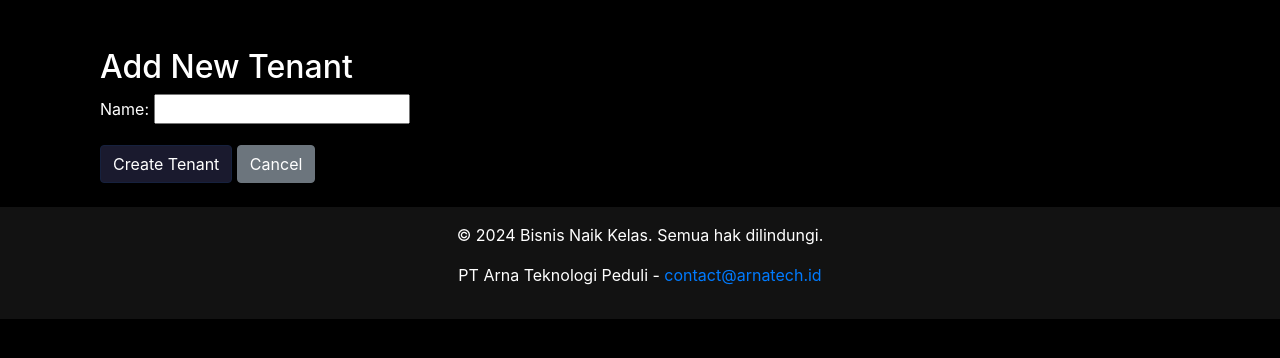
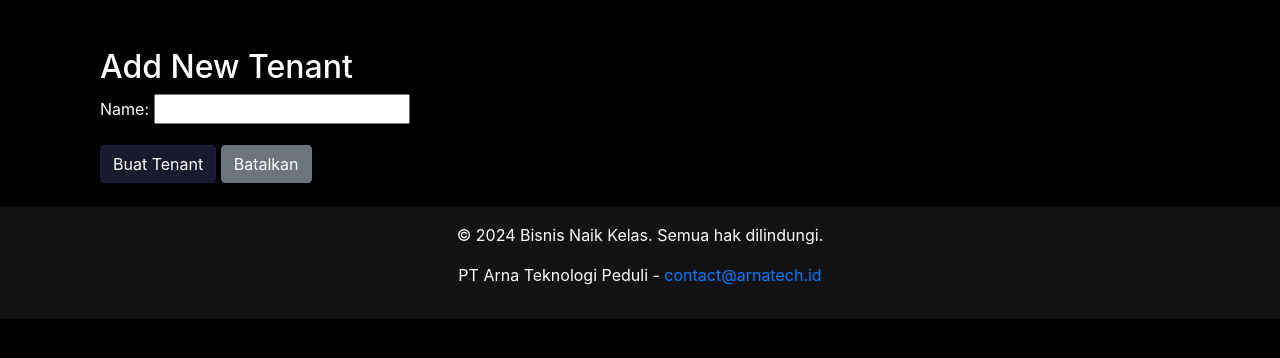
Before and after one commit to ardzix/subscription_service, a Django app: page /subscriptions/tenants/add/ in a window 1280 px wide. Shown: the part 56-414 px from the top of the page. Run offline with Django 5.2, Linux system fonts and the light colour scheme; the visitor is signed in with stand-in values (Sample User, id 1); some libraries are stand-ins or nearby versions.

Commit message:
fix: language translation

```diff
--- a/subscriptions/templates/subscriptions/add_tenant.html
+++ b/subscriptions/templates/subscriptions/add_tenant.html
@@ -8,8 +8,8 @@
     <form method="post">
         {% csrf_token %}
         {{ form.as_p }}
-        <button type="submit" class="btn btn-primary">Create Tenant</button>
-        <a href="{% url 'manage_tenants' %}" class="btn btn-secondary">Cancel</a>
+        <button type="submit" class="btn btn-primary">Buat Tenant</button>
+        <a href="{% url 'manage_tenants' %}" class="btn btn-secondary">Batalkan</a>
     </form>
 </div>
 {% endblock %}
```
